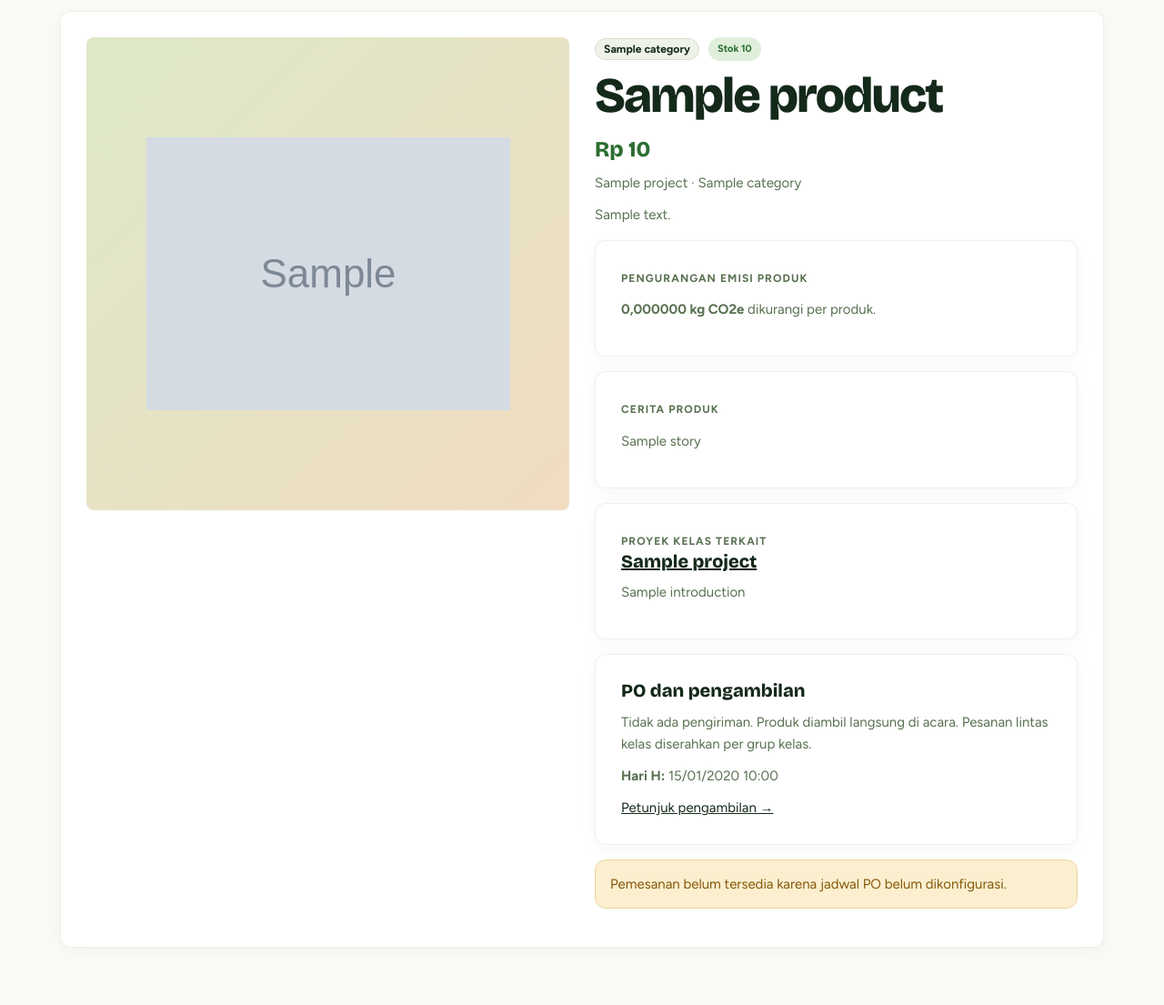
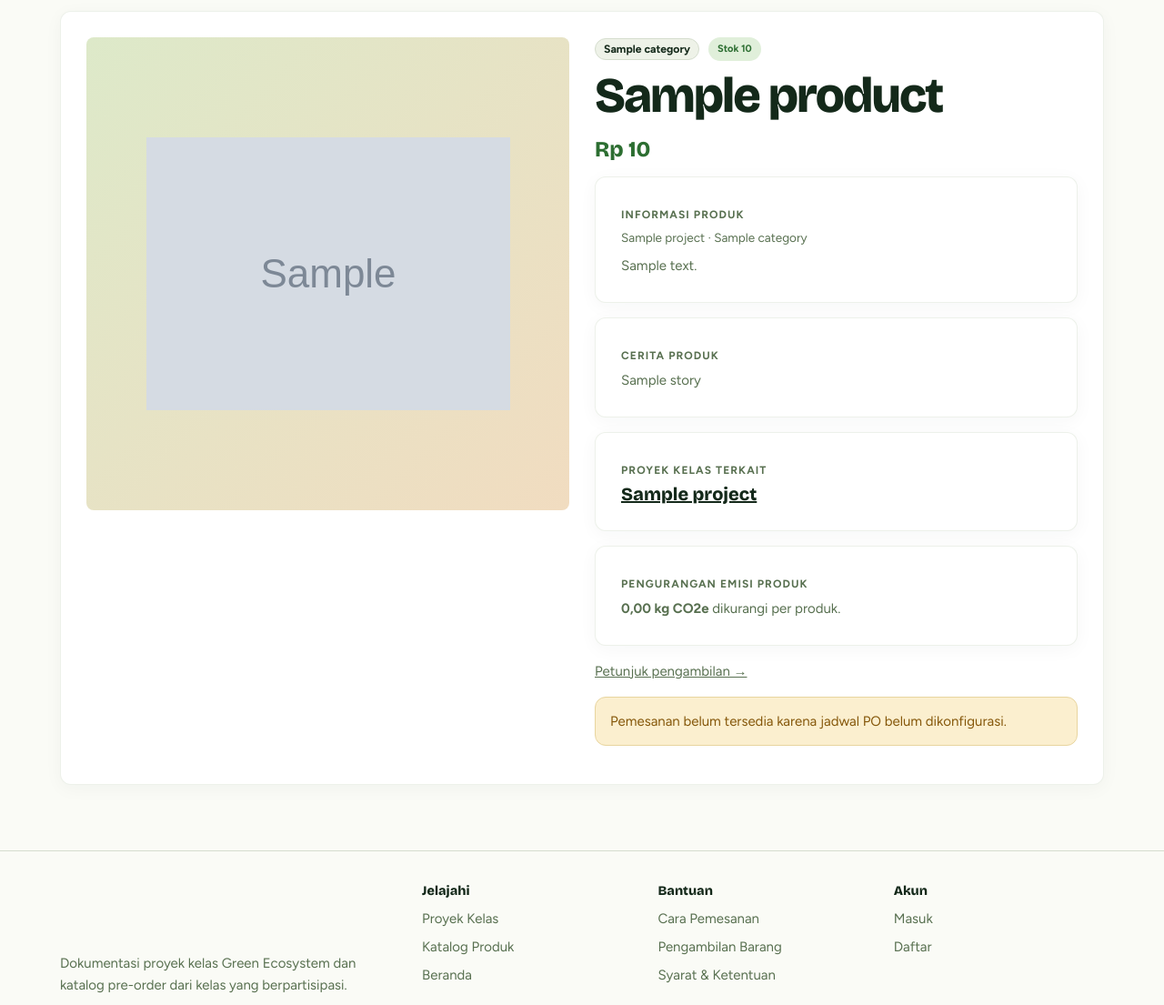
Before and after one commit to ridchive/Fortexiv_website, a Laravel app: template resources/views/marketplace/product.blade.php in a window 1280 px wide. Shown: the part 267-1372 px from the top of the page at 91% size. Run offline with Laravel 12, Linux system fonts and the light colour scheme; the template is opened without the code that fills it: most values are stand-ins (such as "Sample title", 1, 10 or a date in 2020); grey boxes marked "Sample" are stand-in pictures.

Commit message:
refactor: rapikan urutan dan card detail produk

```diff
--- a/resources/views/marketplace/product.blade.php
+++ b/resources/views/marketplace/product.blade.php
@@ -24,45 +24,47 @@
         @endif
       </div>
       <h1>{{ $product->name }}</h1>
-      <div class="price" style="font:800 1.5rem var(--fd)">{{ \App\Support\Money::format($product->price) }}</div>
-      <p class="muted">{{ $product->project?->class_name ?? $product->seller->store_name }} · {{ $product->category?->name ?? 'Produk kelas' }}</p>
-      <p>{{ $product->description }}</p>
+      <div class="price" style="font:800 1.5rem var(--fd); margin-bottom: 16px;">{{ \App\Support\Money::format($product->price) }}</div>
+
+      <section class="box">
+        <span class="eyebrow">INFORMASI PRODUK</span>
+        <p class="muted" style="margin: 4px 0 8px; font-size: 13.5px;">{{ $product->project?->class_name ?? $product->seller->store_name }} &middot; {{ $product->category?->name ?? 'Produk kelas' }}</p>
+        @if($product->description)
+          <p style="margin: 0;">{{ $product->description }}</p>
+        @endif
+      </section>
+
+      @if($product->story)
+        <section class="box">
+          <span class="eyebrow">CERITA PRODUK</span>
+          <p style="margin: 4px 0 0;">{{ $product->story }}</p>
+        </section>
+      @endif
+
+      @if($product->project)
+        <section class="box">
+          <span class="eyebrow">PROYEK KELAS TERKAIT</span>
+          <h3 style="margin: 4px 0 0;"><a href="{{ route('projects.show', $product->project) }}">{{ $product->project->title }}</a></h3>
+        </section>
+      @endif
+
       @if($product->carbon_reduction_value !== null)
         <section class="box">
           <span class="eyebrow">PENGURANGAN EMISI PRODUK</span>
-          <p><strong>{{ number_format((float) $product->carbon_reduction_value, 6, ',', '.') }} kg CO2e</strong> dikurangi per produk.</p>
+          <p style="margin: 4px 0 0;"><strong>{{ number_format((float) $product->carbon_reduction_value, 2, ',', '.') }} kg CO2e</strong> dikurangi per produk.</p>
         </section>
       @elseif($product->carbon_baseline_emission_factor !== null && $product->carbon_footprint_value !== null)
         <section class="box">
           <span class="eyebrow">FAKTOR EMISI PER UNIT FUNGSIONAL</span>
-          <p>Baseline konvensional: <strong>{{ number_format((float) $product->carbon_baseline_emission_factor, 6, ',', '.') }} kg CO2e</strong></p>
-          <p>Produk FORTEXIV: <strong>{{ number_format((float) $product->carbon_footprint_value, 6, ',', '.') }} kg CO2e</strong></p>
+          <p style="margin: 4px 0 0;">Baseline konvensional: <strong>{{ number_format((float) $product->carbon_baseline_emission_factor, 2, ',', '.') }} kg CO2e</strong></p>
+          <p>Produk FORTEXIV: <strong>{{ number_format((float) $product->carbon_footprint_value, 2, ',', '.') }} kg CO2e</strong></p>
           <p>Unit fungsional: {{ $product->carbon_functional_unit }}</p>
           <p class="muted">Sumber baseline: {{ $product->carbon_baseline_source }}</p>
-          <p class="muted">Sumber produk: {{ $product->carbon_product_source }}</p>
+          <p class="muted" style="margin-bottom: 0;">Sumber produk: {{ $product->carbon_product_source }}</p>
         </section>
       @endif
-      @if($product->story)
-        <section class="box">
-          <span class="eyebrow">CERITA PRODUK</span>
-          <p>{{ $product->story }}</p>
-        </section>
-      @endif
-      @if($product->project)
-        <section class="box">
-          <span class="eyebrow">PROYEK KELAS TERKAIT</span>
-          <h3><a href="{{ route('projects.show', $product->project) }}">{{ $product->project->title }}</a></h3>
-          <p>{{ Str::limit($product->project->introduction, 160) }}</p>
-        </section>
-      @endif
-      <section class="box">
-        <h3>PO dan pengambilan</h3>
-        <p>Tidak ada pengiriman. Produk diambil langsung di acara. Pesanan lintas kelas diserahkan per grup kelas.</p>
-        @if($window['eventAt'])
-          <p><strong>Hari H:</strong> {{ $window['eventAt']->format('d/m/Y H:i') }}</p>
-        @endif
-        <a href="{{ route('help') }}">Petunjuk pengambilan →</a>
-      </section>
+
+      <p style="margin: 12px 0 16px;"><a href="{{ route('help') }}">Petunjuk pengambilan &rarr;</a></p>
       @if($product->stock > 0 && $window['status'] === 'open')
         @auth
           @if(auth()->user()->role === 'buyer')
```
